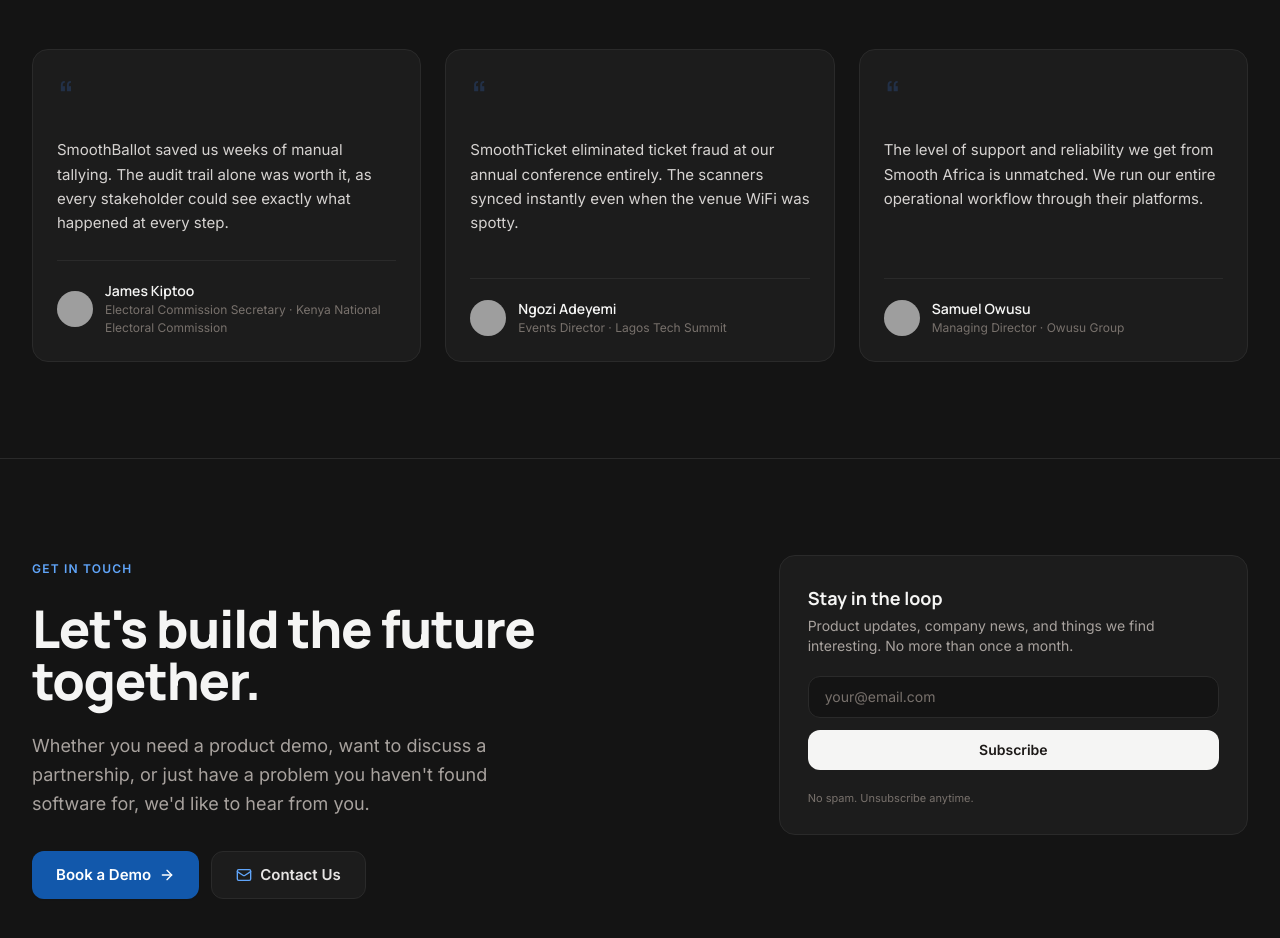
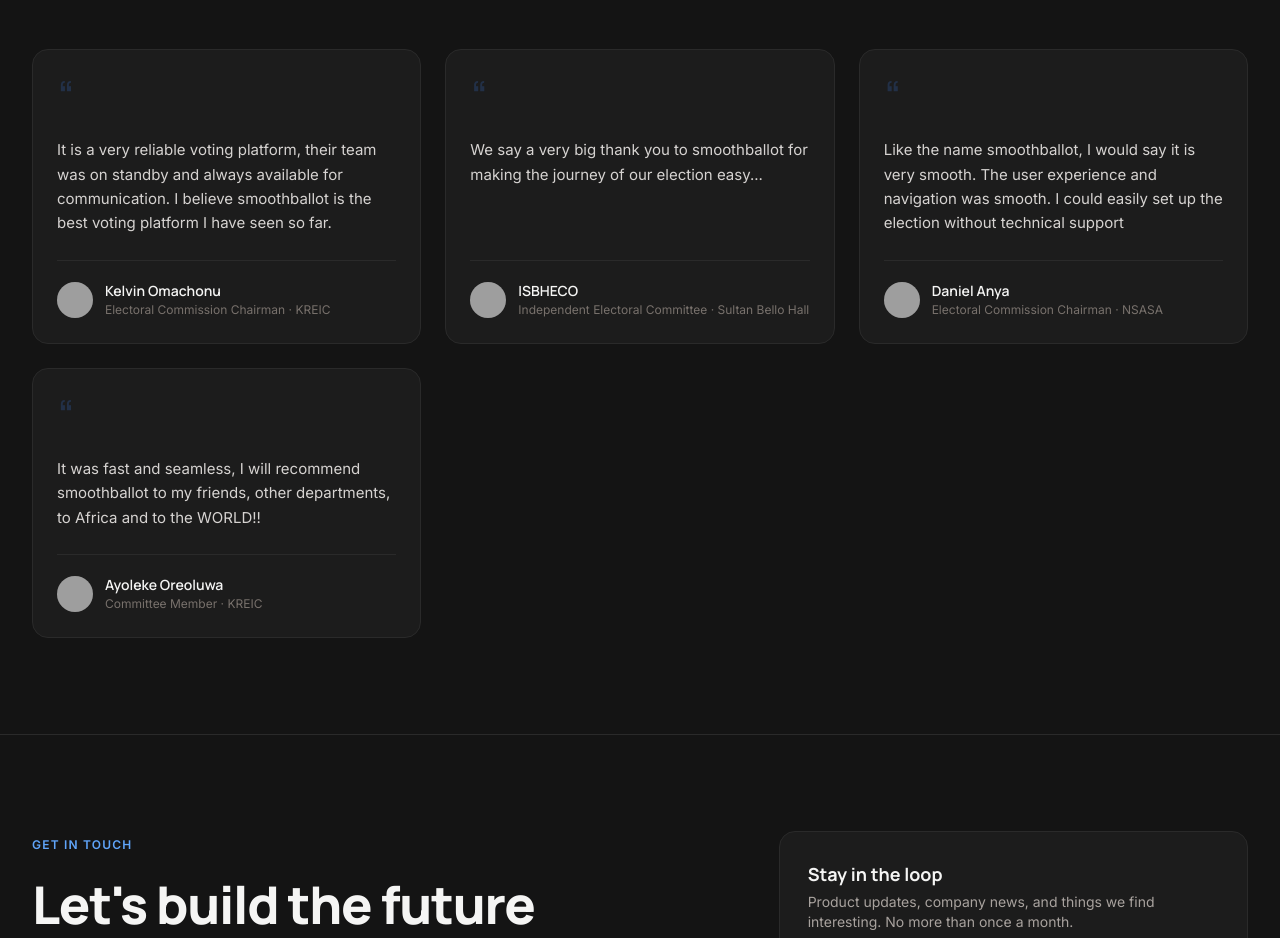
Before and after one commit to BAMSSA-DEVS/smooth.africa, a Next.js app: page / in a window 1280 px wide. Shown: the part 7340-8278 px from the top of the page. Built offline with nearby package versions, Linux system fonts and the light colour scheme; grey boxes are pictures that could not be loaded.

Commit message:
Replace placeholder testimonials with real user reviews

```diff
--- a/data/companyData.ts
+++ b/data/companyData.ts
@@ -312,32 +312,42 @@
     {
       id: "t1",
       quote:
-        "SmoothBallot saved us weeks of manual tallying. The audit trail alone was worth it, as every stakeholder could see exactly what happened at every step.",
-      name: "James Kiptoo",
-      role: "Electoral Commission Secretary",
-      company: "Kenya National Electoral Commission",
+        "It is a very reliable voting platform, their team was on standby and always available for communication. I believe smoothballot is the best voting platform I have seen so far.",
+      name: "Kelvin Omachonu",
+      role: "Electoral Commission Chairman",
+      company: "KREIC",
       image:
-        "https://images.unsplash.com/photo-1472099645785-5658abf4ff4e?auto=format&fit=crop&w=200&q=80",
+        "https://ui-avatars.com/api/?name=Kelvin+Omachonu&background=0D8ABC&color=fff&size=200",
     },
     {
       id: "t2",
       quote:
-        "SmoothTicket eliminated ticket fraud at our annual conference entirely. The scanners synced instantly even when the venue WiFi was spotty.",
-      name: "Ngozi Adeyemi",
-      role: "Events Director",
-      company: "Lagos Tech Summit",
+        "We say a very big thank you to smoothballot for making the journey of our election easy...",
+      name: "ISBHECO",
+      role: "Independent Electoral Committee",
+      company: "Sultan Bello Hall",
       image:
-        "https://images.unsplash.com/photo-1438761681033-6461ffad8d80?auto=format&fit=crop&w=200&q=80",
+        "https://ui-avatars.com/api/?name=ISBHECO&background=F59E0B&color=fff&size=200",
     },
     {
       id: "t3",
       quote:
-        "The level of support and reliability we get from Smooth Africa is unmatched. We run our entire operational workflow through their platforms.",
-      name: "Samuel Owusu",
-      role: "Managing Director",
-      company: "Owusu Group",
+        "Like the name smoothballot, I would say it is very smooth. The user experience and navigation was smooth. I could easily set up the election without technical support",
+      name: "Daniel Anya",
+      role: "Electoral Commission Chairman",
+      company: "NSASA",
       image:
-        "https://images.unsplash.com/photo-1500648767791-00dcc994a43e?auto=format&fit=crop&w=200&q=80",
+        "https://ui-avatars.com/api/?name=Daniel+Anya&background=10B981&color=fff&size=200",
+    },
+    {
+      id: "t4",
+      quote:
+        "It was fast and seamless, I will recommend smoothballot to my friends, other departments, to Africa and to the WORLD!!",
+      name: "Ayoleke Oreoluwa",
+      role: "Committee Member",
+      company: "KREIC",
+      image:
+        "https://ui-avatars.com/api/?name=Ayoleke+Oreoluwa&background=8B5CF6&color=fff&size=200",
     },
   ] as TestimonialItem[],
 
```
